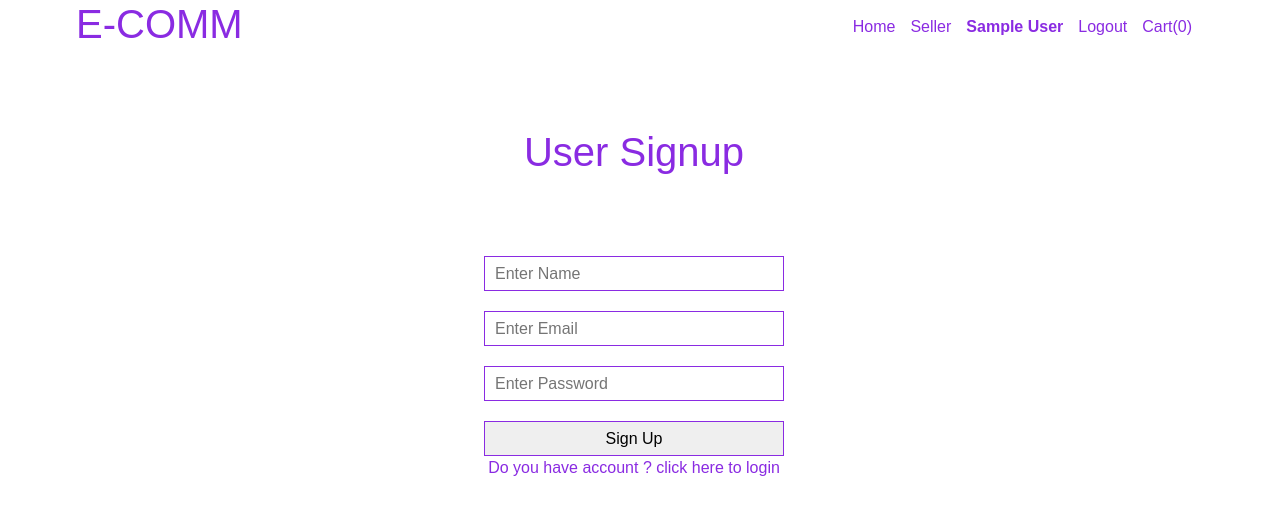
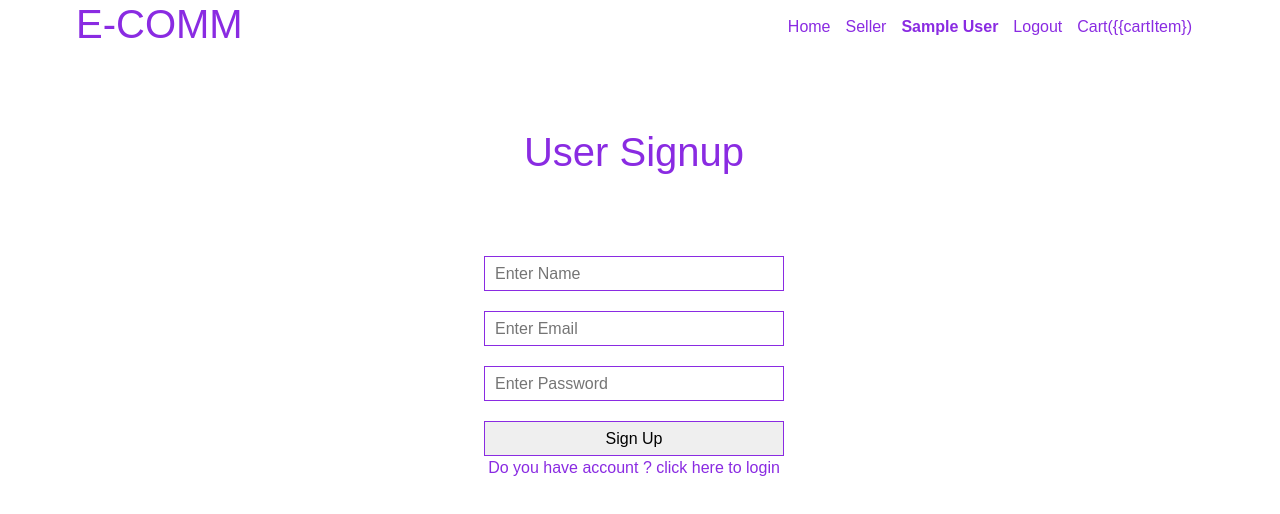
Before and after one commit to shakti-101-ctrl/onlineshopping-angular-json-server, an Angular app: page /user-auth in a window 1280 px wide. Shown: the top 514 px of the page. Built offline with nearby package versions, Linux system fonts and the light colour scheme; sample sign-in values are in the browser's storage.

Commit message:
displying no of cart item in menubar

```diff
--- a/src/app/header/header.component.html
+++ b/src/app/header/header.component.html
@@ -18,7 +18,7 @@
             <li><a routerLink="">Home</a></li>
             <li><a routerLink="seller-auth">Seller</a></li>
             <li><a routerLink="/user-auth">Login</a></li>
-            <li><a href="#">Cart(0)</a></li>
+            <li><a href="#">Cart({{cartItem}})</a></li>
 
         </ul>
 
@@ -27,7 +27,7 @@
             <li><a routerLink="seller-auth">Seller</a></li>
             <li><a routerLink="user-auth"><b>{{userName | titlecase}}</b></a></li>
             <li><a routerLink="[]" (click)="userLogout()" >Logout</a></li>
-            <li><a href="#">Cart(0)</a></li>
+            <li><a href="#">Cart({{cartItem})</a></li>
 
         </ul>
         <ul *ngSwitchCase="'seller'">
--- a/src/app/header/header.component.ts
+++ b/src/app/header/header.component.ts
@@ -2,6 +2,7 @@ import { Component, OnInit } from '@angular/core';
 import { Router } from '@angular/router';
 import { ProductService } from '../services/product.service';
 import { Product } from '../data-type';
+
 @Component({
   selector: 'app-header',
   templateUrl: './header.component.html',
@@ -12,6 +13,7 @@ export class HeaderComponent implements OnInit {
   sellerName: string = '';
   userName: string = '';
   searchSresult :undefined | Product[];
+  cartItem =0;
   constructor(private route: Router , private product : ProductService) { }
 
   ngOnInit(): void {
@@ -47,6 +49,17 @@ export class HeaderComponent implements OnInit {
         }
 
       }
+    });
+
+    let cartData = localStorage.getItem('localCart');
+    if(cartData)
+    {
+      this.cartItem = JSON.parse(cartData).length;
+    }
+
+    this.product.cartData.subscribe((items)=>
+    {
+      this.cartItem = items.length;
     });
   }
 
--- a/src/app/services/product.service.ts
+++ b/src/app/services/product.service.ts
@@ -1,4 +1,4 @@
-import { Injectable } from '@angular/core';
+import { EventEmitter, Injectable } from '@angular/core';
 import { Router } from '@angular/router';
 import { Product } from '../data-type';
 import { HttpClient } from '@angular/common/http';
@@ -6,7 +6,7 @@ import { HttpClient } from '@angular/common/http';
   providedIn: 'root'
 })
 export class ProductService {
-
+  cartData = new EventEmitter<Product[]> ();
   constructor(private http:HttpClient) { }
   addProduct(data:Product)
   {
@@ -55,6 +55,7 @@ export class ProductService {
       cartData.push(data);
       localStorage.setItem('localCart',JSON.stringify(cartData));
     }
+    this.cartData.emit(cartData);
 
   }
 }
```
